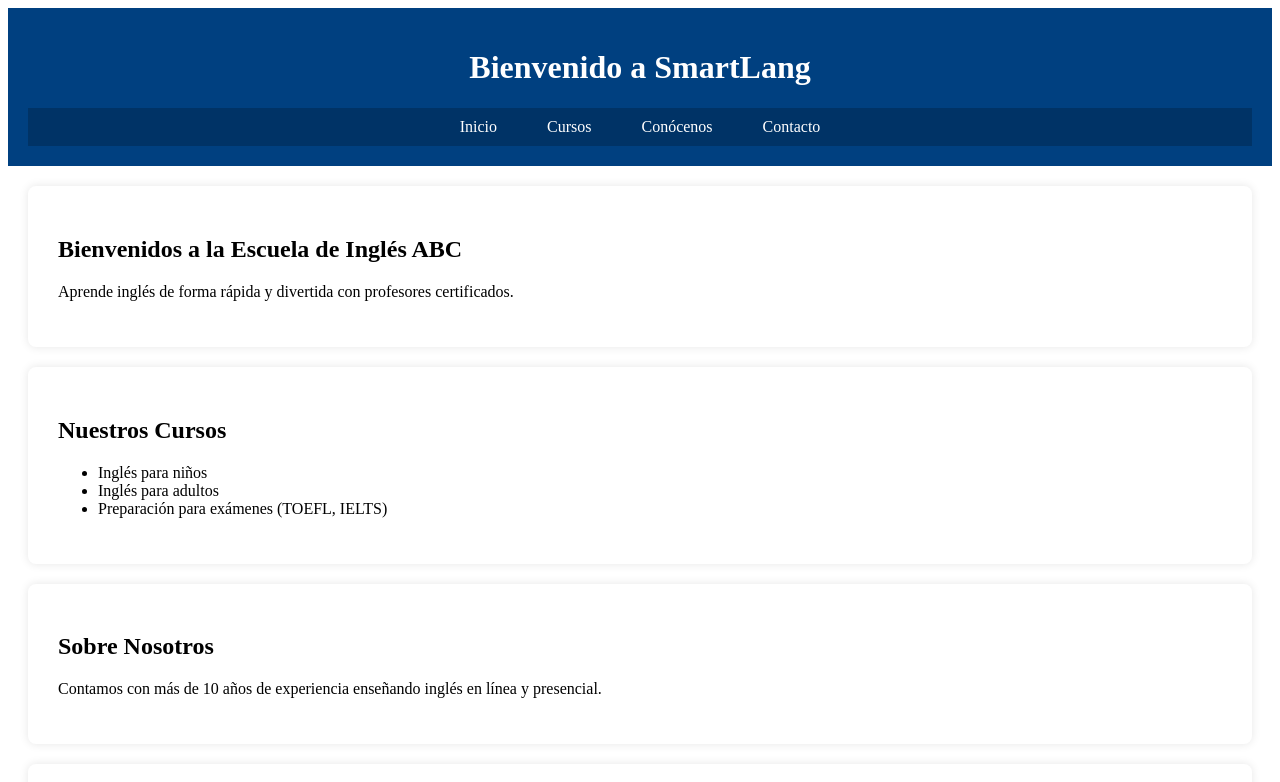
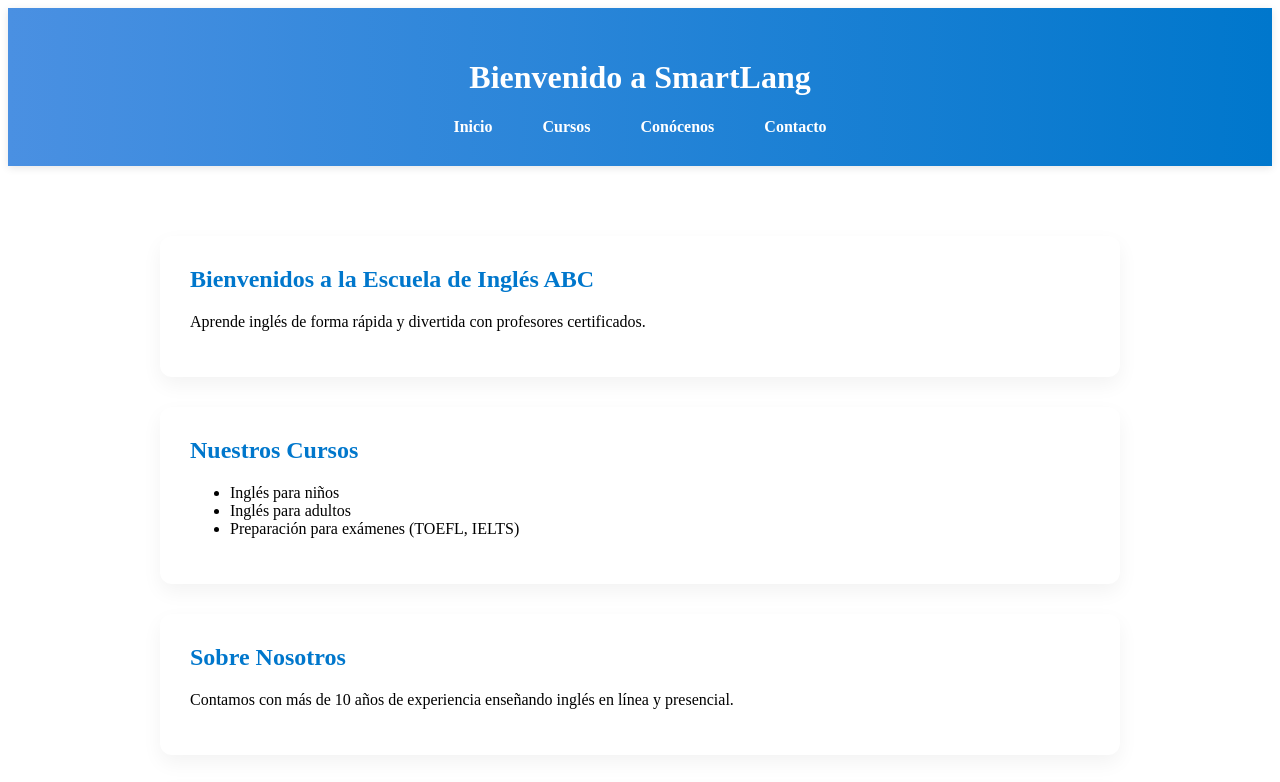
Before and after one commit to JoshuaXP123/Vortexx.github.io, a plain HTML site: page index.html in a window 1280 px wide. Shown: the top 782 px of the page. Drawn offline with Linux system fonts and the light colour scheme.

Commit message:
Update style.css

```diff
--- a/style.css
+++ b/style.css
@@ -1,61 +1,71 @@
 <link rel="stylesheet" href="style.css">
 
-/* General */
+/* Fuente general */
 body {
-  font-family: Arial, sans-serif;
+  font-family: 'Segoe UI', Tahoma, Geneva, Verdana, sans-serif;
+  background-color: #f2f7ff;
+  color: #333;
   margin: 0;
   padding: 0;
-  background-color: #f5f5f5;
-  color: #333;
 }
 
 /* Encabezado */
 header {
-  background-color: #004080;
+  background: linear-gradient(90deg, #4a90e2, #0077cc);
   color: white;
-  padding: 20px;
+  padding: 30px 20px;
   text-align: center;
+  position: sticky;
+  top: 0;
+  z-index: 10;
+  box-shadow: 0 2px 8px rgba(0,0,0,0.1);
 }
 
 /* Menú de navegación */
 nav ul {
   list-style: none;
-  padding: 0;
-  margin: 0;
-  background-color: #003366;
   display: flex;
   justify-content: center;
+  flex-wrap: wrap;
+  padding: 0;
+  margin: 20px 0 0;
+  gap: 20px;
 }
 
 nav li {
-  margin: 0 15px;
+  display: inline;
 }
 
 nav a {
   color: white;
   text-decoration: none;
-  padding: 10px;
-  display: block;
+  font-weight: bold;
+  padding: 10px 15px;
+  border-radius: 8px;
+  transition: background-color 0.3s;
 }
 
 nav a:hover {
-  background-color: #0059b3;
-  border-radius: 5px;
+  background-color: rgba(255, 255, 255, 0.2);
 }
 
 /* Secciones */
-section {
-  padding: 30px;
-  background-color: white;
-  margin: 20px;
-  border-radius: 8px;
-  box-shadow: 0 0 10px rgba(0, 0, 0, 0.1);
+main {
+  padding: 40px 20px;
 }
 
-/* Pie de página */
-footer {
-  text-align: center;
-  background-color: #004080;
-  color: white;
-  padding: 15px;
+section {
+  background-color: white;
+  margin: 30px auto;
+  padding: 30px;
+  max-width: 900px;
+  border-radius: 12px;
+  box-shadow: 0 8px 20px rgba(0, 0, 0, 0.05);
 }
+
+section h2 {
+  color: #0077cc;
+  margin-top: 0;
+}
+
+sect
```
